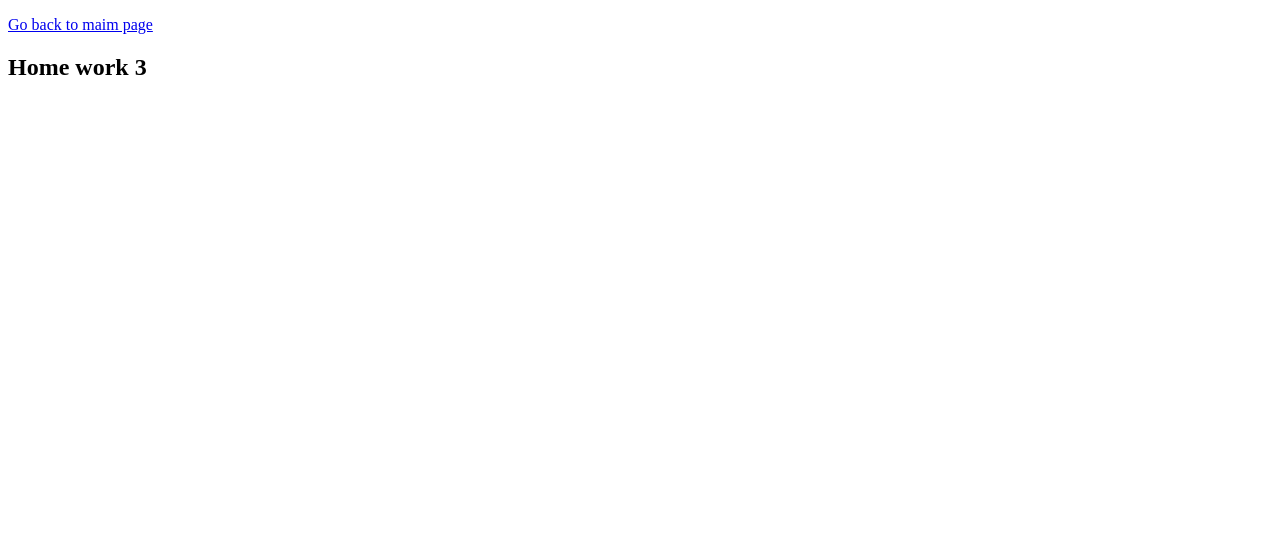
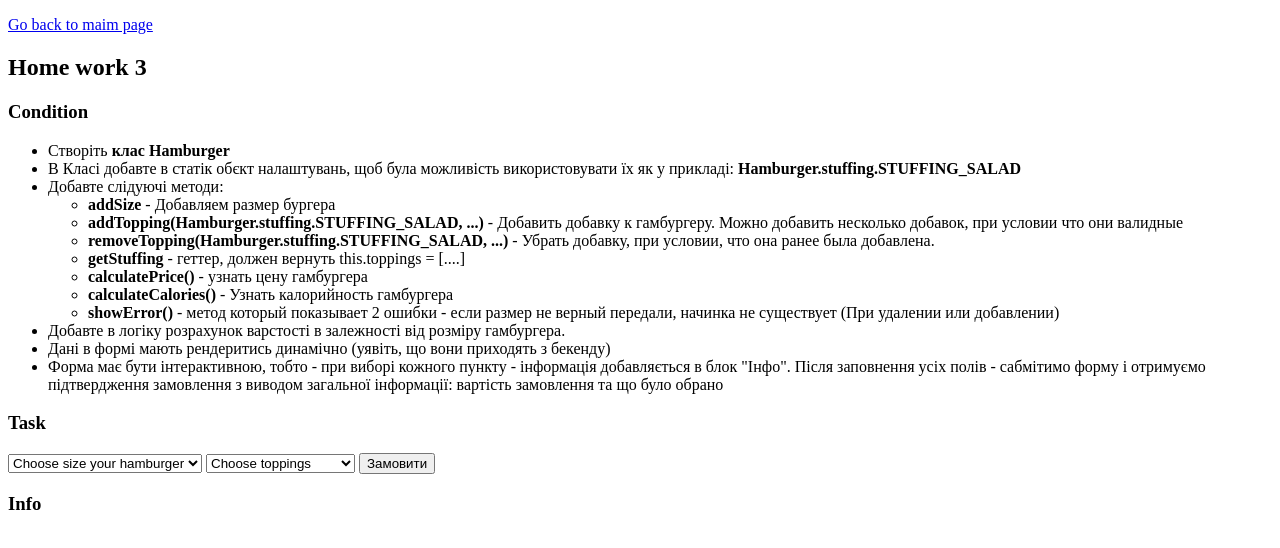
Before and after one commit to Maximusvin/Blended-JS, a plain HTML site: page html/home-work-html/hw-3.html in a window 1280 px wide. Drawn offline with Linux system fonts and the light colour scheme.

Commit message:
Added ht on m3

```diff
--- a/BD3-module_5-6/home-work_5-6.js
+++ b/BD3-module_5-6/home-work_5-6.js
@@ -24,7 +24,7 @@ const stuffing = {
   },
 };
 
-// Доплата за размеры:
+// Вартість бургера в залежності від розміру:
 sizes = {
   S: 200,
   L: 300,
@@ -53,6 +53,10 @@ sizes = {
 //
 //
 //
+
+const formRef = document.querySelector("form");
+const infoRef = document.querySelector(".info");
+const orderRef = document.querySelector(".order");
 
 class Hamburger {
   constructor() {
@@ -111,6 +115,28 @@ class Hamburger {
   }
 }
 
+formRef.addEventListener("submit", onSubmit);
+formRef.addEventListener("input", onFieldChanges);
+
+const selectedData = {
+  size: null,
+  toppings: null,
+};
+
+function onFieldChanges(e) {
+  const { name, value } = e.target;
+
+  if (!e.target) return;
+
+  selectedData[name] = value;
+
+  infoRef.textContent = `Ви обрали розмір: ${selectedData.size} (вартість - ${
+    sizes[selectedData.size]
+  } грн) та добавку: ${selectedData.toppings} `;
+}
+
+function onSubmit(e) {
+  e.preventDefault();
   const burger = new Hamburger();
 
   burger.addSize("S");
@@ -122,7 +148,15 @@ burger.addTopping([
 
   burger.removeTopping(Hamburger.stuffing.STUFFING_POTATO.type);
 
-burger.calculatePrice();
+  const totalPrice = burger.calculatePrice();
   burger.getStuffing;
 
   console.log("Your burger: ", burger);
+
+  markup(burger, totalPrice);
+}
+
+const markup = ({ size, toppings }, totalPrice) =>
+  (orderRef.innerHTML = `Ви замовили гамбургер розміру ${size} з добавкою(-ми) ${toppings}. Загальна вартість до оплати: ${totalPrice}грн `);
+
+onFieldChanges(formRef);
--- a/html/home-work-html/hw-3.html
+++ b/html/home-work-html/hw-3.html
@@ -11,6 +11,79 @@
 
     <h2>Home work 3</h2>
 
+    <h3>Condition</h3>
+
+    <ul>
+      <li>Створіть <b>клас Hamburger</b></li>
+      <li>
+        В Класі добавте в статік обєкт налаштувань, щоб була можливість
+        використовувати їх як у прикладі:
+        <b>Hamburger.stuffing.STUFFING_SALAD</b>
+      </li>
+      <li>
+        Добавте слідуючі методи:
+        <ul>
+          <li><b>addSize</b> - Добавляем размер бургера</li>
+          <li>
+            <b>addTopping(Hamburger.stuffing.STUFFING_SALAD, ...)</b> - Добавить
+            добавку к гамбургеру. Можно добавить несколько добавок, при условии
+            что они валидные
+          </li>
+          <li>
+            <b>removeTopping(Hamburger.stuffing.STUFFING_SALAD, ...)</b> -
+            Убрать добавку, при условии, что она ранее была добавлена.
+          </li>
+          <li>
+            <b>getStuffing</b> - геттер, должен вернуть this.toppings = [....]
+          </li>
+          <li><b>calculatePrice()</b> - узнать цену гамбургера</li>
+          <li><b>calculateCalories()</b> - Узнать калорийность гамбургера</li>
+          <li>
+            <b>showError()</b> - метод который показывает 2 ошибки - если размер
+            не верный передали, начинка не существует (При удалении или
+            добавлении)
+          </li>
+        </ul>
+      </li>
+      <li>
+        Добавте в логіку розрахунок варстості в залежності від розміру
+        гамбургера.
+      </li>
+      <li>
+        Дані в формі мають рендеритись динамічно (уявіть, що вони приходять з
+        бекенду)
+      </li>
+      <li>
+        Форма має бути інтерактивною, тобто - при виборі кожного пункту -
+        інформація добавляється в блок "Інфо". Після заповнення усіх полів -
+        сабмітимо форму і отримуємо підтвердження замовлення з виводом загальної
+        інформації: вартість замовлення та що було обрано
+      </li>
+    </ul>
+
+    <h3>Task</h3>
+
+    <form id="form">
+      <select name="size" id="size">
+        <option value="">Choose size your hamburger</option>
+        <option value="S">S</option>
+        <option value="L">L</option>
+        <option value="M">M</option>
+      </select>
+      <select name="toppings" id="toppings">
+        <option value="">Choose toppings</option>
+        <option value="STUFFING_SALAD">STUFFING_SALAD</option>
+        <option value="STUFFING_POTATO">STUFFING_POTATO</option>
+        <option value="TOPPING_MAYO">TOPPING_MAYO</option>
+        <option value="TOPPING_SPICE">TOPPING_SPICE</option>
+      </select>
+      <button type="submit">Замовити</button>
+    </form>
+
+    <h3>Info</h3>
+    <p class="info"></p>
+    <p class="order"></p>
+
     <script src="../../BD3-module_5-6/home-work_5-6.js"></script>
   </body>
 </html>
```
Lines whose indentation alone changed are shown as unchanged.
